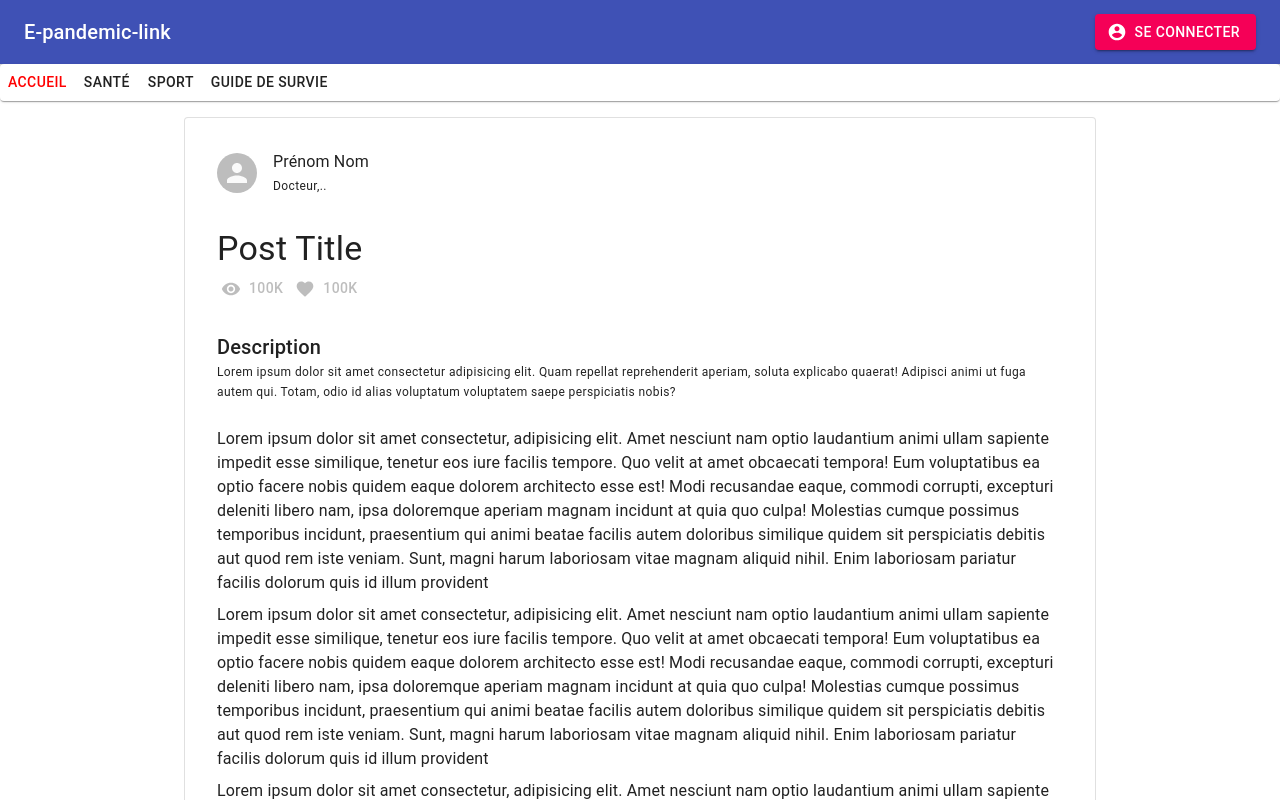
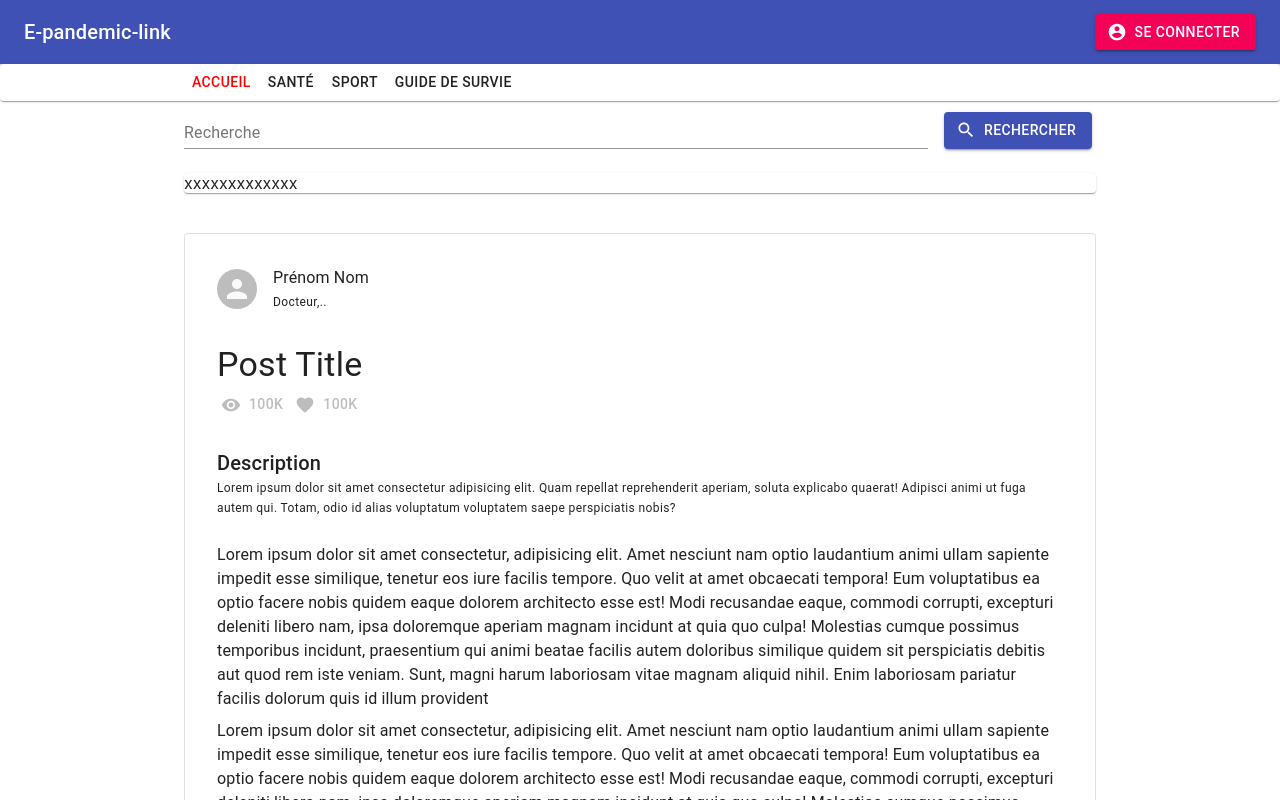
Before and after one commit to andolalaina/react-e-pandemic-link, a React (Create React App) app: page / in a window 1280 px wide. Shown: the top 800 px of the page. Built offline with nearby package versions, Linux system fonts and the light colour scheme.

Commit message:
Added Search component

```diff
--- a/src/App.tsx
+++ b/src/App.tsx
@@ -2,6 +2,7 @@ import React from 'react';
 import Post from './components/Post';
 import Comment from './components/Comment';
 import Header from './components/Header';
+import Search from './components/Search'
 
 import { AppBar, Button, createStyles, makeStyles, Paper, Theme, Toolbar, Typography, Tabs, Tab, Grid } from '@material-ui/core';
 import { AccountCircle, Menu } from '@material-ui/icons';
@@ -14,6 +15,7 @@ export default function App() {
   return (
     <div>
       <Header/>
+      <Search></Search>
       <Post></Post>
       <Post>
         <Comment/>
--- a/src/components/Header.tsx
+++ b/src/components/Header.tsx
@@ -1,6 +1,6 @@
 import React from 'react';
 
-import { AppBar, Button, createStyles, makeStyles, Paper, Theme, Toolbar, Typography, Tabs, Tab, Grid } from '@material-ui/core';
+import { AppBar, Button, createStyles, makeStyles, Paper, Theme, Toolbar, Typography, Tabs, Tab, Grid, Container } from '@material-ui/core';
 import { AccountCircle, Menu } from '@material-ui/icons';
 
 const useStyles = makeStyles((theme: Theme) => createStyles({
@@ -28,6 +28,7 @@ export default function App() {
         </Toolbar>
       </AppBar>
       <Paper>
+        <Container maxWidth="md">
           <Grid container>
             <Button className={classes.btnActive}>
               Accueil
@@ -42,6 +43,7 @@ export default function App() {
               Guide de Survie
             </Button>
           </Grid>
+        </Container>
       </Paper>
     </header>
   );
--- /dev/null
+++ b/src/components/Search.tsx
@@ -0,0 +1,38 @@
+import { Button, Paper, Container, Grid, TextField, Typography } from "@material-ui/core";
+import { SearchOutlined } from "@material-ui/icons";
+import React from "react";
+
+export default function Search(props) {
+    return(
+        <Container maxWidth="md">
+        <Grid container spacing={3}>
+            <Grid item xs={12} container alignItems="flex-end" spacing={2} justifyContent="space-around">
+                <Grid item xs={8} sm={10}>
+                    <TextField id="search-text" label="Recherche" fullWidth/>
+                </Grid>
+                <Grid item xs={4} sm={2}>
+                    <Button variant="contained" color="primary" startIcon={<SearchOutlined/>}>
+                        Rechercher
+                    </Button>
+                </Grid>
+            </Grid>
+            <Grid item xs={12}>
+                <Paper>
+                    <form>
+                        {props.filter}
+
+                    </form>
+                    xxxxxxxxxxxxx
+                </Paper>
+            </Grid>
+            <Grid item xs={12}>
+                <Paper>
+                    <Grid container direction="column">
+                        {props.results}
+                    </Grid>
+                </Paper>
+            </Grid>
+        </Grid>
+        </Container>
+    )
+}
```
Lines whose indentation alone changed are shown as unchanged.
